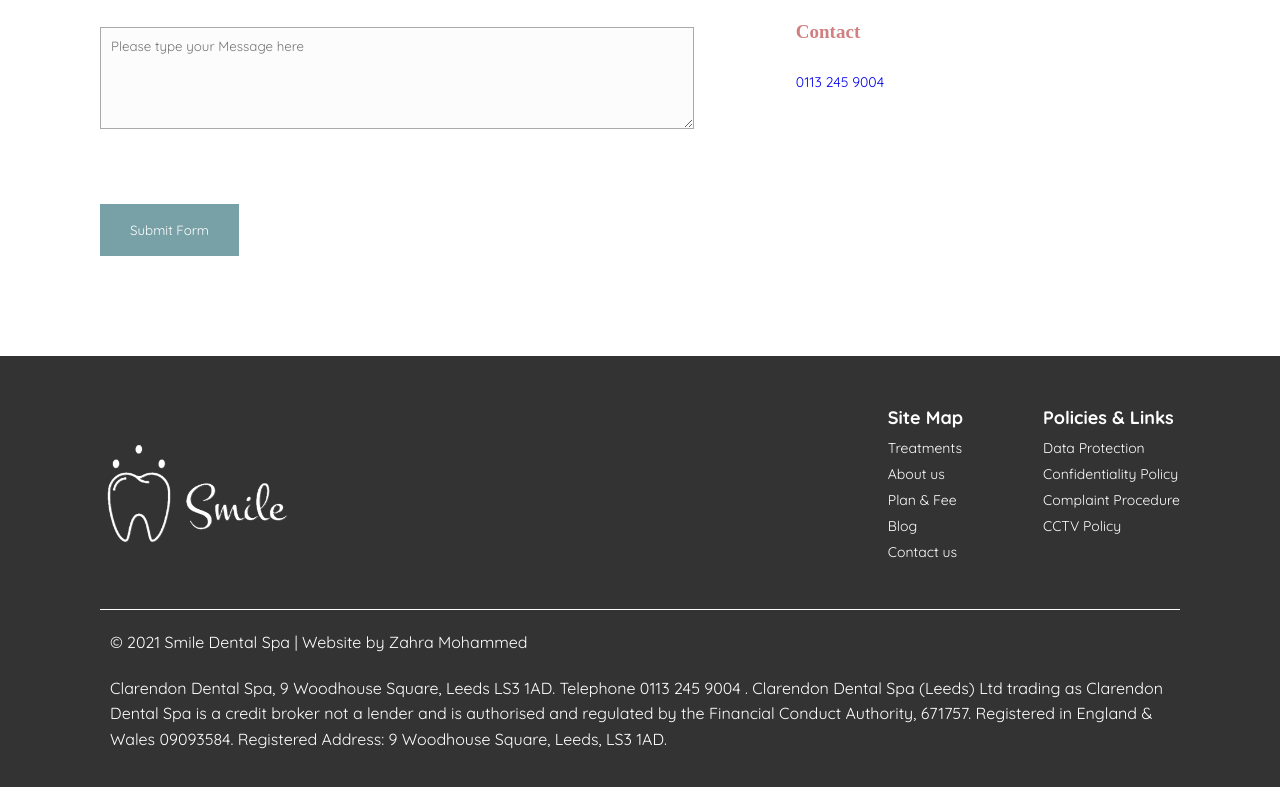
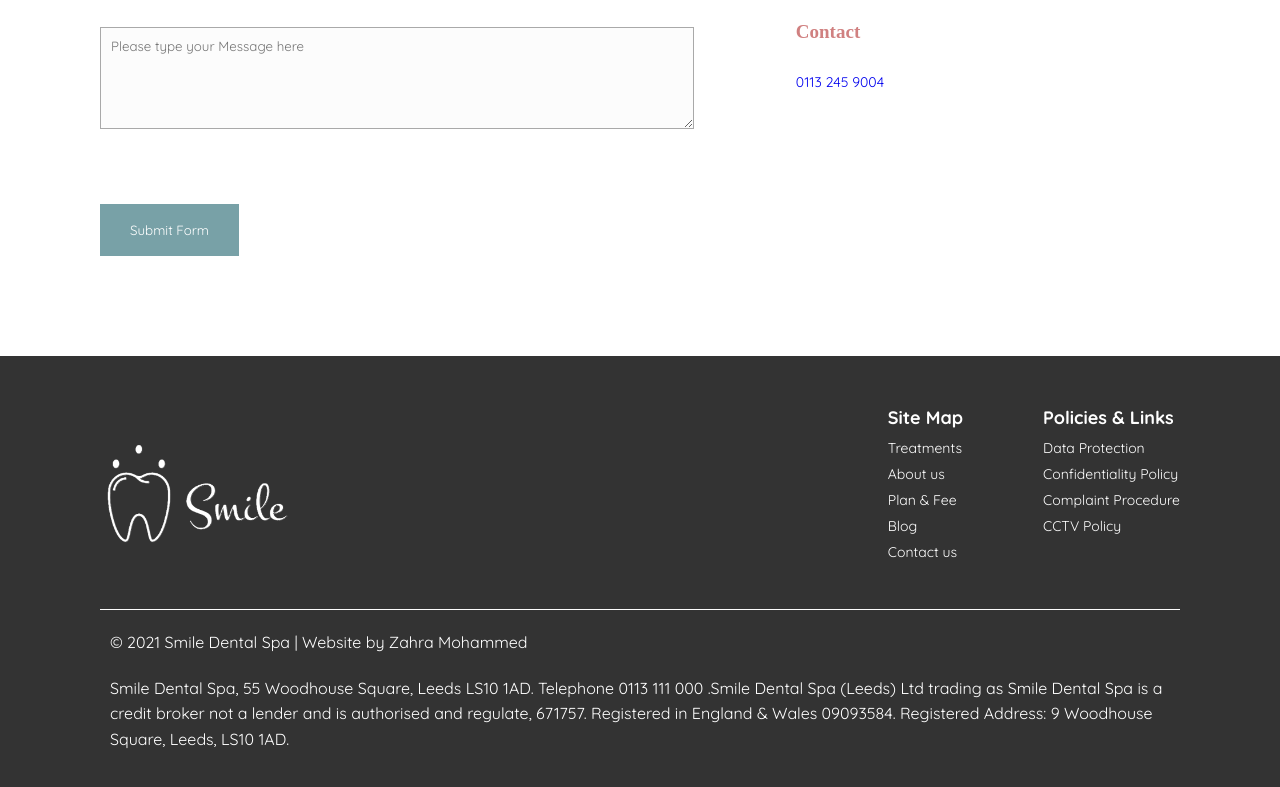
Before and after one commit to Soz93/Dental-clinic, a plain HTML site: page index.html in a window 1280 px wide. Shown: the part 4358-5145 px from the top of the page. Drawn offline with Linux system fonts and the light colour scheme; files whose address does not match are found by name; a web font is replaced by a local one.

Commit message:
Update index.html

```diff
--- a/index.html
+++ b/index.html
@@ -5,7 +5,7 @@
     <meta charset="UTF-8">
     <meta name="viewport" content="width=device-width, initial-scale=1.0">
     <link rel="stylesheet" href="style.css">
-    <title>Document</title>
+    <title>Smile Dental Spa</title>
 </head>
 
 <body>
@@ -180,10 +180,9 @@
             </div>
         </div>
         <p>© 2021 Smile Dental Spa | Website by Zahra Mohammed</p>
-        <p>Clarendon Dental Spa, 9 Woodhouse Square, Leeds LS3 1AD. Telephone 0113 245 9004 . Clarendon Dental Spa
-            (Leeds) Ltd trading as Clarendon Dental Spa is a credit broker not a lender and is authorised and regulated
-            by the Financial Conduct Authority, 671757. Registered in England & Wales 09093584. Registered Address: 9
-            Woodhouse Square, Leeds, LS3 1AD.</p>
+        <p>Smile Dental Spa, 55 Woodhouse Square, Leeds LS10 1AD. Telephone 0113 111 000 .Smile Dental Spa
+            (Leeds) Ltd trading as Smile Dental Spa is a credit broker not a lender and is authorised and regulate, 671757. Registered in England & Wales 09093584. Registered Address: 9
+            Woodhouse Square, Leeds, LS10 1AD.</p>
     </footer>
 </body>
 
```
